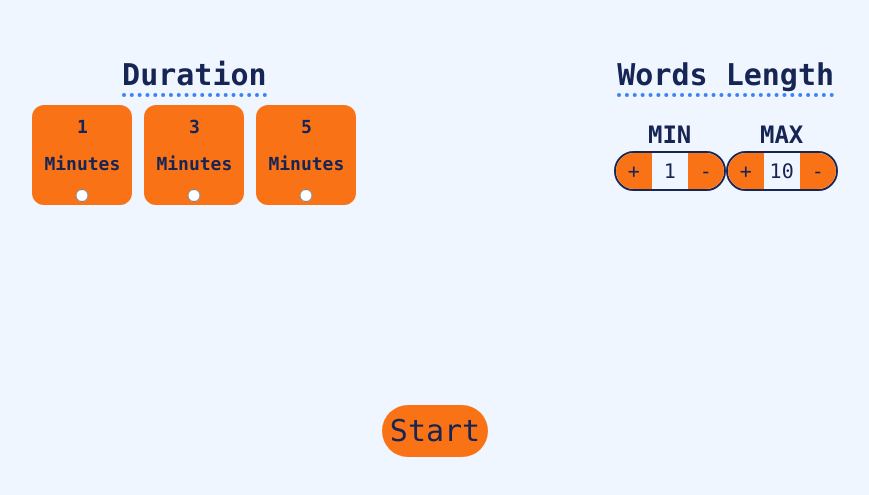
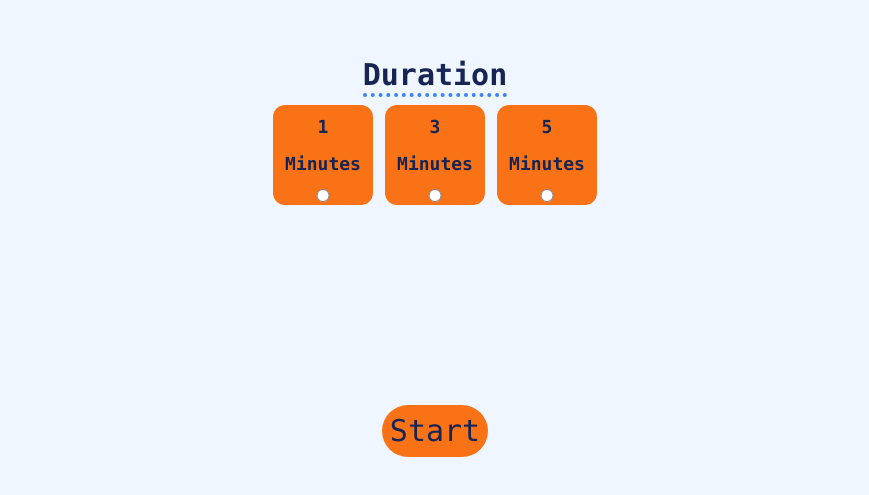
Before and after one commit to 3lD4m14n/words-typing, a Next.js app: page / in a window 1280 px wide. Shown: the part 143-638 px from the top of the page, without its empty margins (205-1074 px from the left). Built offline with nearby package versions, Linux system fonts and the light colour scheme.

Commit message:
deleted the minMaxWord Option

```diff
--- a/src/app/api/getword/[min]/[max]/route.ts
+++ /dev/null
@@ -1,16 +0,0 @@
-import { generate } from "random-words";
-
-export async function GET(
-  req: Request,
-  { params }: { params: { min: string; max: string } },
-) {
-  const word = generate({
-    minLength: parseInt(params.min),
-    maxLength: parseInt(params.max),
-  });
-
-  return Response.json({
-    statusCode: 200,
-    word: word,
-  });
-}
--- /dev/null
+++ b/src/app/api/getword/route.ts
@@ -0,0 +1,10 @@
+import { generate } from "random-words";
+
+export async function GET() {
+  const word = generate();
+
+  return Response.json({
+    statusCode: 200,
+    word,
+  });
+}
--- a/src/app/page.tsx
+++ b/src/app/page.tsx
@@ -1,7 +1,6 @@
 "use client";
 import { FormEvent, useState } from "react";
 import { useRouter } from "next/navigation";
-import useMinMaxWords from "@/hooks/useMinMaxWords";
 
 function ButtonDuration({
   duration,
@@ -36,48 +35,13 @@ function ButtonDuration({
   );
 }
 
-function Counter({
-  value,
-  increment,
-  decrement,
-}: {
-  value: number;
-  increment: () => void;
-  decrement: () => void;
-}) {
-  return (
-    <div className="flex h-10 w-28 rounded-full border-2 border-blue-950 text-xl">
-      <button
-        type="button"
-        onClick={increment}
-        className="flex w-full items-center justify-center rounded-l-full bg-orange-500 text-center transition-colors hover:bg-orange-600"
-      >
-        +
-      </button>
-      <p className="flex w-full items-center justify-center text-center">
-        {value}
-      </p>
-      <button
-        type="button"
-        onClick={decrement}
-        className="flex w-full items-center justify-center rounded-r-full bg-orange-500 text-center transition-colors hover:bg-orange-600"
-      >
-        -
-      </button>
-    </div>
-  );
-}
-
 export default function Home() {
   const router = useRouter();
   const [duration, setDuration] = useState(3);
-  const { min, max, incrementMin, decrementMin, incrementMax, decrementMax } =
-    useMinMaxWords(1, 10);
-
   function handleSubmit(e: FormEvent) {
     e.preventDefault();
 
-    router.push(`duration/${duration}/minLen/${min}/maxLen/${max}`);
+    router.push(`duration/${duration}`);
   }
 
   return (
@@ -102,29 +66,6 @@ export default function Home() {
             </li>
           </ul>
         </div>
-        <div className="flex flex-col items-center gap-2">
-          <h2 className="border-b-4 border-dotted border-blue-500 text-3xl font-bold">
-            Words Length
-          </h2>
-          <div className="flex h-[100px] w-full items-center justify-around">
-            <div className="flex flex-col items-center justify-center">
-              <h3 className="text-2xl font-bold">MIN</h3>
-              <Counter
-                value={min}
-                increment={incrementMin}
-                decrement={decrementMin}
-              />
-            </div>
-            <div className="flex flex-col items-center justify-center">
-              <h3 className="text-2xl font-bold">MAX</h3>
-              <Counter
-                value={max}
-                increment={incrementMax}
-                decrement={decrementMax}
-              />
-            </div>
-          </div>
-        </div>
       </div>
       <button
         type="submit"
--- a/src/hooks/useMinMaxWords.tsx
+++ /dev/null
@@ -1,32 +0,0 @@
-import { MAX_LETTERS, MIN_LETTERS } from "@/consts";
-import { useState } from "react";
-
-export default function useMinMaxWords(minValue: number, maxValue: number) {
-  const [min, setMin] = useState(MIN_LETTERS);
-  const [max, setMax] = useState(MAX_LETTERS);
-
-  const incrementMin = () => {
-    if (min < max) setMin(min + 1);
-  };
-
-  const decrementMin = () => {
-    if (min > minValue) setMin(min - 1);
-  };
-
-  const incrementMax = () => {
-    if (max < maxValue) setMax(max + 1);
-  };
-
-  const decrementMax = () => {
-    if (max > min) setMax(max - 1);
-  };
-
-  return {
-    min,
-    max,
-    incrementMin,
-    decrementMin,
-    incrementMax,
-    decrementMax,
-  };
-}
```
Also changed, not shown: src/app/duration/[duration]/page.tsx (renamed from src/app/duration/[duration]/minLen/[min]/maxLen/[max]/page.tsx).
